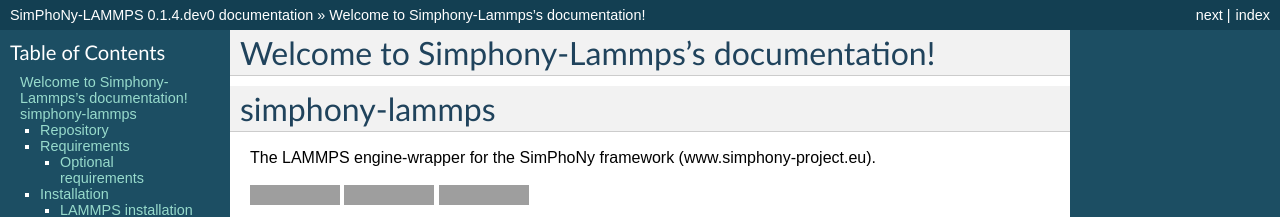
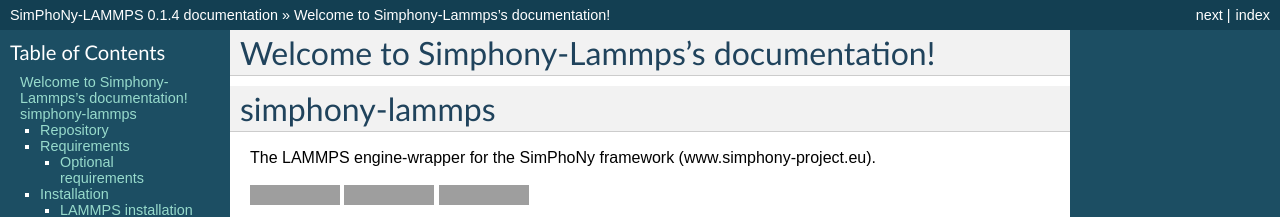
Before and after one commit to simphony/simphony-lammps, a Sphinx documentation site: the page built from doc/source/index.rst, in a window 1280 px wide and 900 px high. Shown: the top 217 px of the window. Built offline with Sphinx 7.4.7, drawn with Linux system fonts in a browser that asks for light colours; some of the changed text lies outside the part shown; grey boxes are pictures that could not be loaded.

Commit message:
Make version 0.1.4 release

```diff
--- a/doc/source/conf.py
+++ b/doc/source/conf.py
@@ -78,7 +78,7 @@
 # The short X.Y version.
 version = '0.1.4'
 # The full version, including alpha/beta/rc tags.
-release = '0.1.4.dev0'
+release = '0.1.4'
 
 # The language for content autogenerated by Sphinx. Refer to documentation
 # for a list of supported languages.
--- a/setup.py
+++ b/setup.py
@@ -5,7 +5,7 @@
 with open('README.rst', 'r') as readme:
     README_TEXT = readme.read()
 
-VERSION = '0.1.4.dev0'
+VERSION = '0.1.4'
 
 
 def write_version_py(filename=None):
```
